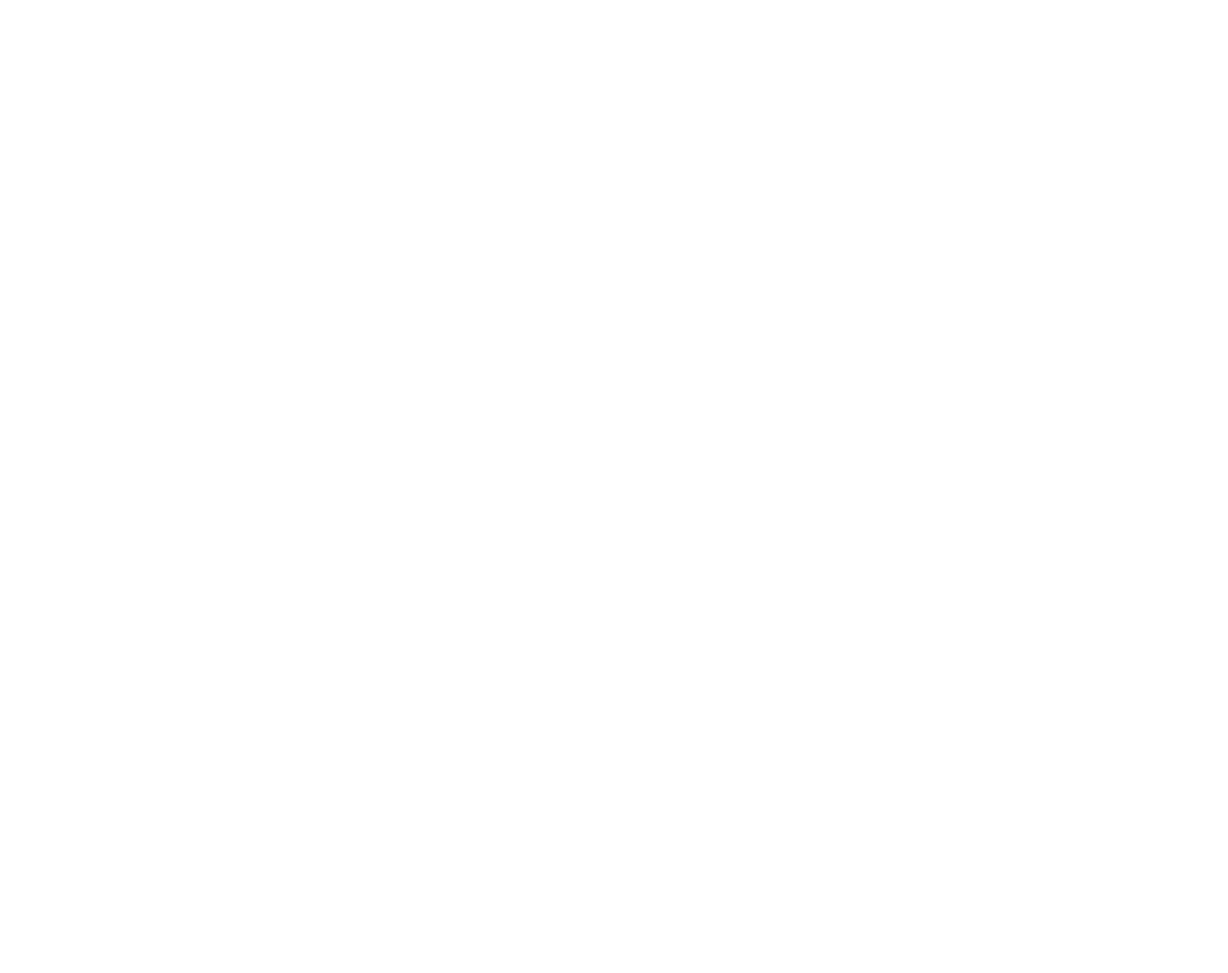
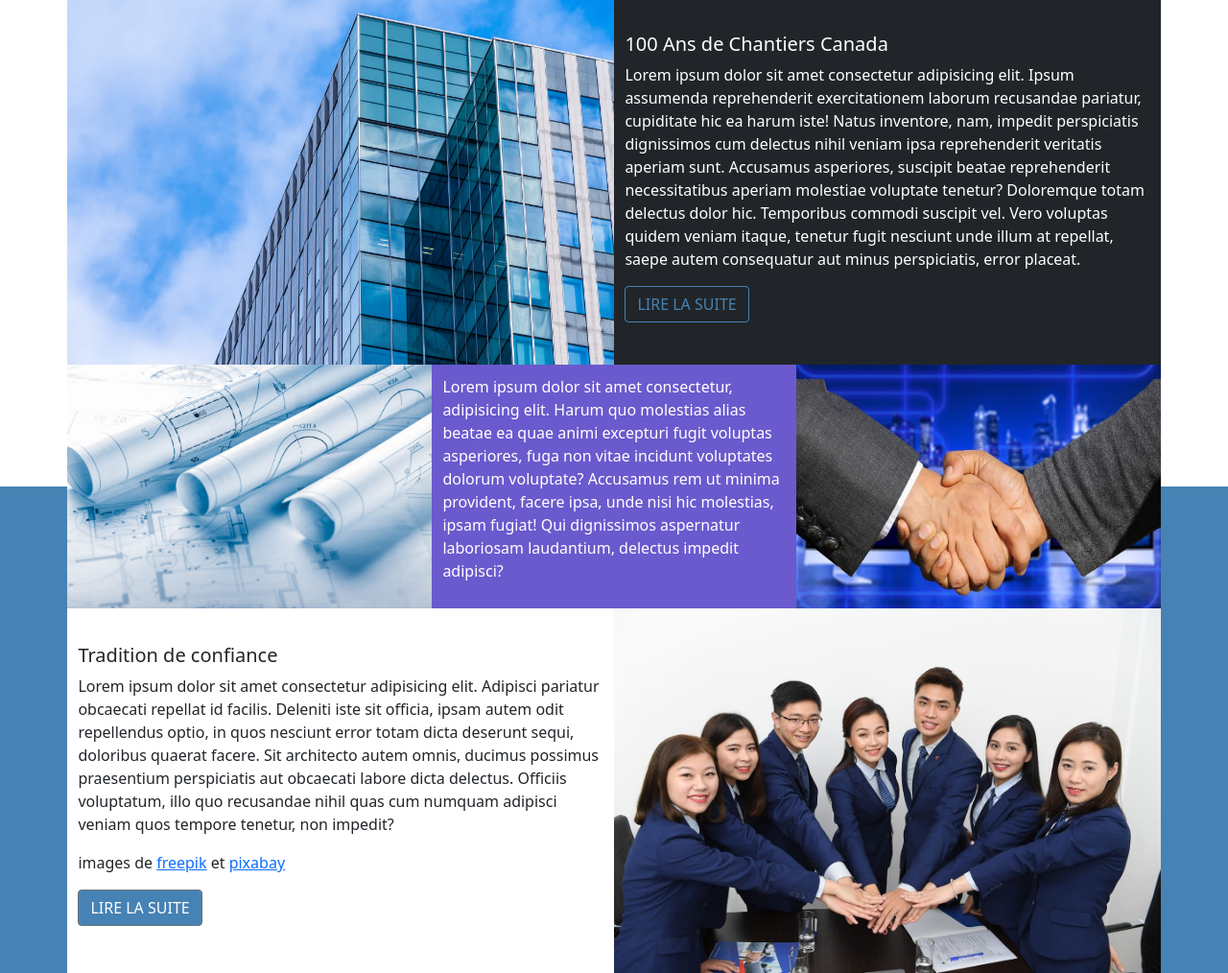
Before and after one commit to frNicolasSCHMITT/Figma14-Presentation-Entreprise, a plain HTML site: page index.html in a window 1280 px wide. Shown: the whole page at 96% size. Before the commit the page ends 800 px from the top, so only its background shows below. Drawn offline with nearby package versions, Linux system fonts and the light colour scheme.

Commit message:
feat: full v1.0

```diff
--- a/index.html
+++ b/index.html
@@ -14,24 +14,61 @@
 <body>
   <section class="container">
     <div class="row">
-      <div class="col-12 col-md-6">
-        <img src="" alt="">
+      <div class="col-12 col-md-6 objligne">
+        <img src="./images/business-building.jpg" alt="Immeuble d'affaires">
       </div>
-      <div class="col-12 col-md-6"></div>
-    </div>
-    <div class="row">
-      <div class="col-12 col-md-4">
-        <img src="" alt="">
-      </div>
-      <div class="col-12 col-md-4"></div>
-      <div class="col-12 col-md-4">
-        <img src="" alt="">
+      <div class="col-12 col-md-6 bg-dark sombre objligne bloctxt">
+        <div>
+          <h5>100 Ans de Chantiers Canada</h5>
+          <p>
+            Lorem ipsum dolor sit amet consectetur adipisicing elit. Ipsum assumenda reprehenderit exercitationem
+            laborum recusandae pariatur, cupiditate hic ea harum iste! Natus inventore, nam, impedit perspiciatis
+            dignissimos cum delectus nihil veniam ipsa reprehenderit veritatis aperiam sunt. Accusamus asperiores,
+            suscipit beatae reprehenderit necessitatibus aperiam molestiae voluptate tenetur? Doloremque totam
+            delectus dolor hic. Temporibus commodi suscipit vel. Vero voluptas quidem veniam itaque, tenetur fugit
+            nesciunt unde illum at repellat, saepe autem consequatur aut minus perspiciatis, error placeat.
+          </p>
+          <button type="button" class="btn btn-outline-secondary btnhaut">LIRE LA SUITE</button>
+        </div>
       </div>
     </div>
     <div class="row">
-      <div class="col-12 col-md-6"></div>
-      <div class="col-12 col-md-6">
-        <img src="" alt="">
+      <div class="col-12 col-md-4 objligne">
+        <img src="./images/architectural-blueprints.jpg" alt="Plans architecturaux">
+      </div>
+      <div class="col-12 col-md-4 marbre objligne bloctxt">
+        <div>
+          <p>
+            Lorem ipsum dolor sit amet consectetur, adipisicing elit. Harum quo molestias alias beatae ea quae
+            animi excepturi fugit voluptas asperiores, fuga non vitae incidunt voluptates dolorum voluptate?
+            Accusamus rem ut minima provident, facere ipsa, unde nisi hic molestias, ipsam fugiat! Qui dignissimos
+            aspernatur laboriosam laudantium, delectus impedit adipisci?
+          </p>
+        </div>
+      </div>
+      <div class="col-12 col-md-4 objligne">
+        <img src="./images/mains.jpg" alt="Poignée de mains">
+      </div>
+    </div>
+    <div class="row">
+      <div class="col-12 col-md-6 blanc bloctxt">
+        <div>
+          <h5>Tradition de confiance</h5>
+          <p>
+            Lorem ipsum dolor sit amet consectetur adipisicing elit. Adipisci pariatur obcaecati repellat id facilis.
+            Deleniti iste sit officia, ipsam autem odit repellendus optio, in quos nesciunt error totam dicta
+            deserunt sequi, doloribus quaerat facere. Sit architecto autem omnis, ducimus possimus praesentium
+            perspiciatis aut obcaecati labore dicta delectus. Officiis voluptatum, illo quo recusandae nihil quas
+            cum numquam adipisci veniam quos tempore tenetur, non impedit?
+          </p>
+          <p>
+            images de <a href="https://fr.freepik.com/">freepik</a> et <a href="https://pixabay.com/fr">pixabay</a>
+          </p>
+          <button type="button" class="btn btn-secondary btnbas">LIRE LA SUITE</button>
+        </div>
+      </div>
+      <div class="col-12 col-md-6 objligne">
+        <img src="./images/blueteam.jpg" alt="Equipe d'affaires confiante">
       </div>
     </div>
   </section>
--- a/styles.css
+++ b/styles.css
@@ -1,5 +1,52 @@
+body{
+    background-image: linear-gradient(white 50%, steelblue 0%);
+}
 /* ------------------------------header------------------------------------ */
 
 /* ---------------------------------section-------------------------------- */
-
+/* boutons */
+.btnhaut, .btnbas {
+    margin-bottom: 2%;
+}
+.btnhaut{
+    color: steelblue;
+    border-color: steelblue;
+}
+.btnhaut:hover{
+    background-color: steelblue;
+}
+.btnbas{
+    background-color: steelblue;
+}
+/* cadres */
+.sombre{
+    color: white;
+}
+.marbre{
+    background-color: slateblue;
+    color: white;
+}
+.blanc{
+    background-color: white;
+}
+.objligne{
+    padding: 0;
+}
+@media screen and (max-width: 768px) {
+    .bloctxt, .objligne{
+        margin-bottom: 2%;
+    }
+}
+/* textes */
+.bloctxt{
+    display: flex;
+    align-items: center;
+    padding-left: 1%;
+    padding-right: 1%;
+}
+/* images */
+img{
+    width: 100%;
+    height: auto;
+}
 /* ----------------------------------------footer-------------------------- */
```
Also changed, not shown: images/architectural-blueprints.jpg (added), images/blueteam.jpg (added), images/business-building.jpg (added), images/mains.jpg (added).
